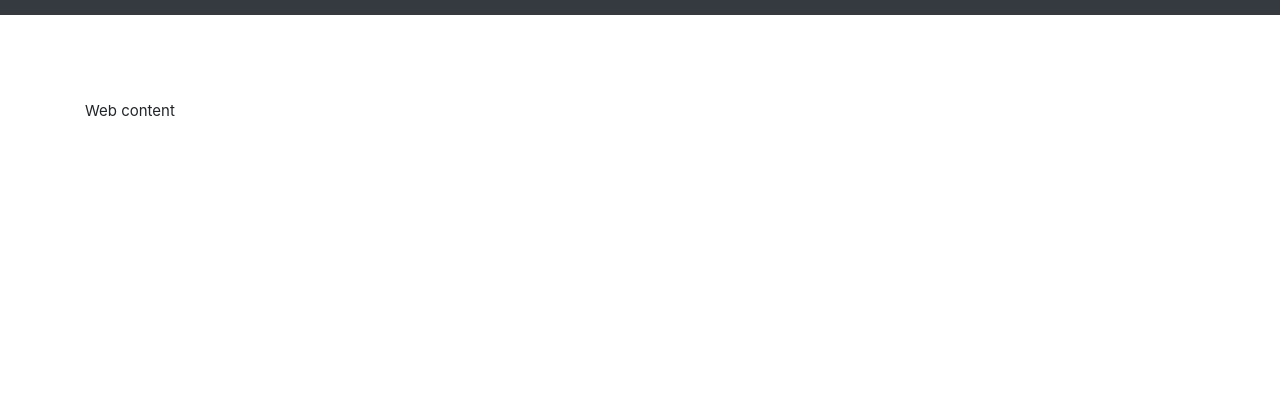
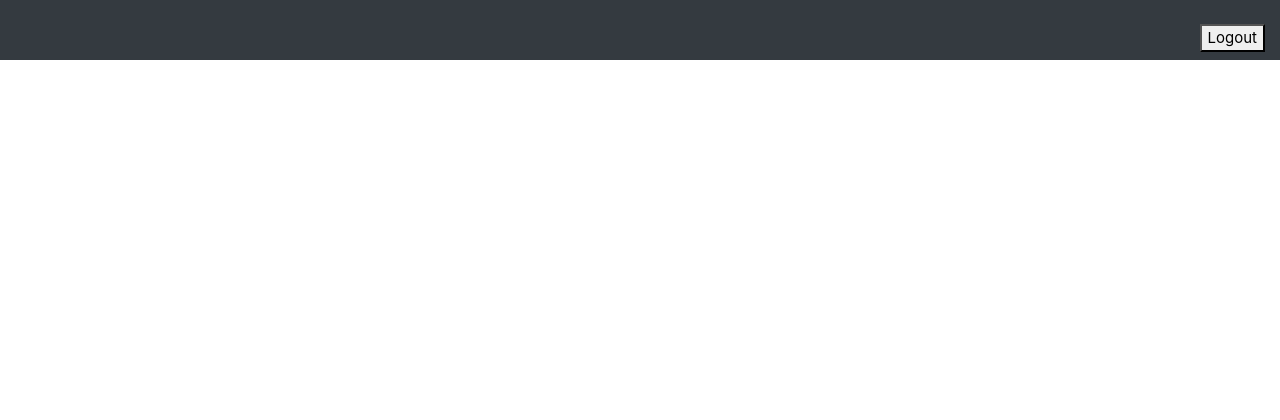
Before and after one commit to ArtAtApp/WebProject, a Django app: template templates/homepage.html in a window 1280 px wide. Shown: the top 420 px of the page. Run offline with Django 3.2, Linux system fonts and the light colour scheme; the template is opened without the code that fills it, so the values that code supplies are empty; some libraries are stand-ins or nearby versions.

Commit message:
Homepage in progress

```diff
--- a/templates/homepage.html
+++ b/templates/homepage.html
@@ -25,9 +25,6 @@
 <body>
     {% block navbar %}
     <nav class="navbar fixed-top navbar-dark navbar-expand-lg bg-dark" style="background-color: #76b852">
-        <!-- <a class="navbar-brand"  %}">
-            <img src="{% static 'img/logo.png' %}" width="30" height="30" class="d-inline-block align-top"> ElJuernes
-        </a> -->
         <button class="navbar-toggler" type="button" data-toggle="collapse" data-target="#navbarText" aria-controls="navbarText"
             aria-expanded="false" aria-label="Toggle navigation">
             <span class="navbar-toggler-icon"></span>
@@ -36,21 +33,14 @@
         {% if role == 'Organizer' %}
           {% include "navbars/organizer_navbar.html" %}
         {% endif %}
-            <!-- {% if role == 'Editor' %}
-                {% include "navbars/editor_navbar.html" %}
-            {% elif role == 'Editor in chief' %}
-                {% include "navbars/cheif_editor_navbar.html"%}
-            {% else %}
-                {% comment %} TODO {% endcomment %}
-            {% endif %} -->
-
         </div>
-
+        <!-- Arreglar i maquillar el boto següent: -->
+        <div class="nav-item w3-margin-top background-color:coral" align-top="right">
+            <button onclick="logout()">
+              Logout</button>
+        </div>
     </nav>
     {% endblock navbar %}
-    <div id="content" class="container" style="padding-top: 100px; padding-bottom: 100px">
-        {% block content %} Web content {% endblock content %}
-    </div>
     <div id="footer" class="footer bg-dark">
         {% block footer %}
         <div class="container text-white">
@@ -80,6 +70,11 @@
       swal("", '{{ msg }}','{{ type }}');
     </script>
     {% endif %}
+    <script>
+    function logout(){
+      window.location.href = "{% url 'logout' %}?next={% url 'login' %}"
+    }
+    </script>
 
 </body>
 
```
Also changed, not shown: templates/login.html (+0 -8 lines), templates/navbars/organizer_navbar.html (+1 -52 lines), db.sqlite3.
